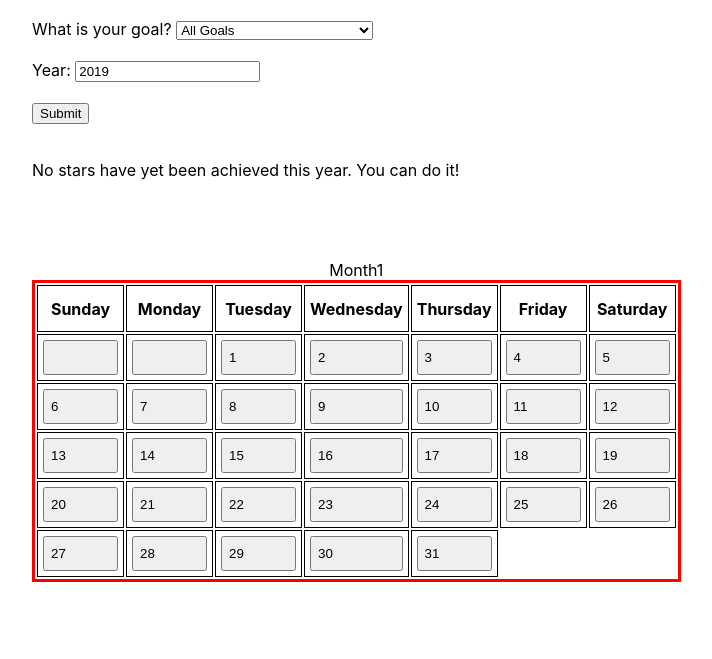
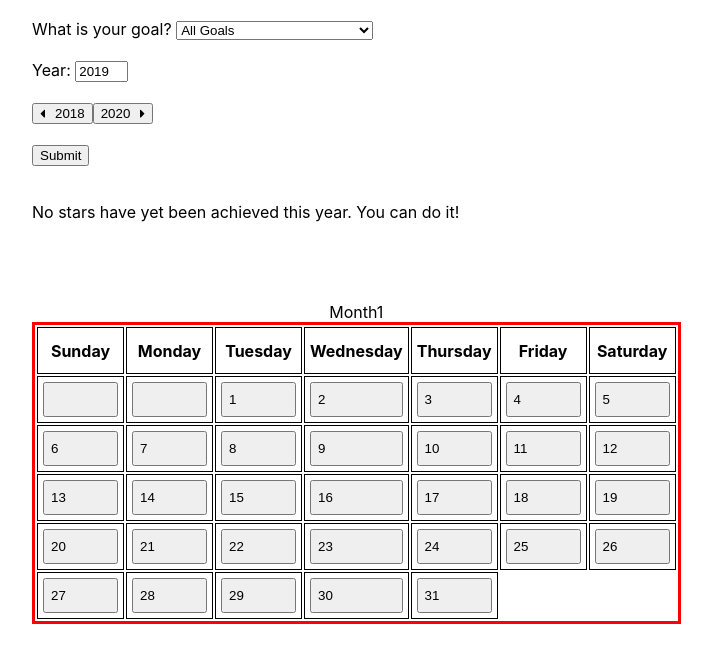
Before and after one commit to koyo72-4/sticker-calendar, a React app in the folder client/: page / in a window 1280 px wide. Shown: the part 111-770 px from the top of the page, without its empty margins (18-730 px from the left). Built offline with nearby package versions, Linux system fonts and the light colour scheme; no server answers.

Commit message:
previous and next year buttons

```diff
--- a/client/package.json
+++ b/client/package.json
@@ -3,6 +3,9 @@
   "version": "0.1.0",
   "private": true,
   "dependencies": {
+    "@fortawesome/fontawesome-svg-core": "^1.2.26",
+    "@fortawesome/free-solid-svg-icons": "^5.12.0",
+    "@fortawesome/react-fontawesome": "^0.1.8",
     "react": "^16.12.0",
     "react-dom": "^16.12.0",
     "react-scripts": "3.2.0"
--- a/client/src/components/App.js
+++ b/client/src/components/App.js
@@ -1,4 +1,6 @@
 import React from 'react';
+import { FontAwesomeIcon } from '@fortawesome/react-fontawesome';
+import { faCaretLeft, faCaretRight } from '@fortawesome/free-solid-svg-icons';
 import { Month } from './Month';
 import { populateYear, monthIndexMap } from '../util/months';
 import '../css/App.css';
@@ -44,6 +46,7 @@ class App extends React.Component {
 		this.handleSearch = this.handleSearch.bind(this);
 		this.handleYearChange = this.handleYearChange.bind(this);
 		this.handleKeyPress = this.handleKeyPress.bind(this);
+		this.shiftYear = this.shiftYear.bind(this);
 	}
 
 	handleInputChange({ target: { name, value }}) {
@@ -64,6 +67,15 @@ class App extends React.Component {
 
 	handleYearChange({ target: { value } }) {
 		this.setState({ year: parseInt(value, 10) });
+	}
+
+	shiftYear({ target: { id } }) {
+		const year = id === 'subtractYear'
+			? this.state.year - 1
+			: this.state.year + 1;
+		this.setState({ year }, () => {
+			this.handleSearch();
+		});
 	}
 
 	handleSearch() {
@@ -157,6 +169,22 @@ class App extends React.Component {
 				<br />
 				<br />
 				<button
+					id="subtractYear"
+					onClick={this.shiftYear}
+				>
+					<FontAwesomeIcon icon={faCaretLeft} className="caret-left" />
+					{year - 1}
+				</button>
+				<button
+					id="addYear"
+					onClick={this.shiftYear}
+				>
+					{year + 1}
+					<FontAwesomeIcon icon={faCaretRight} className="caret-right" />
+				</button>
+				<br />
+				<br />
+				<button
 					onClick={this.handleSearch}
 				>
 					Submit
--- a/client/src/css/App.css
+++ b/client/src/css/App.css
@@ -1,3 +1,15 @@
 .container {
     margin: 50px;
 }
+
+#year-input {
+    width: 45px;
+}
+
+.caret-left {
+    margin-right: 10px;
+}
+
+.caret-right {
+    margin-left: 10px;
+}
```
Also changed, not shown: 1 other file.
